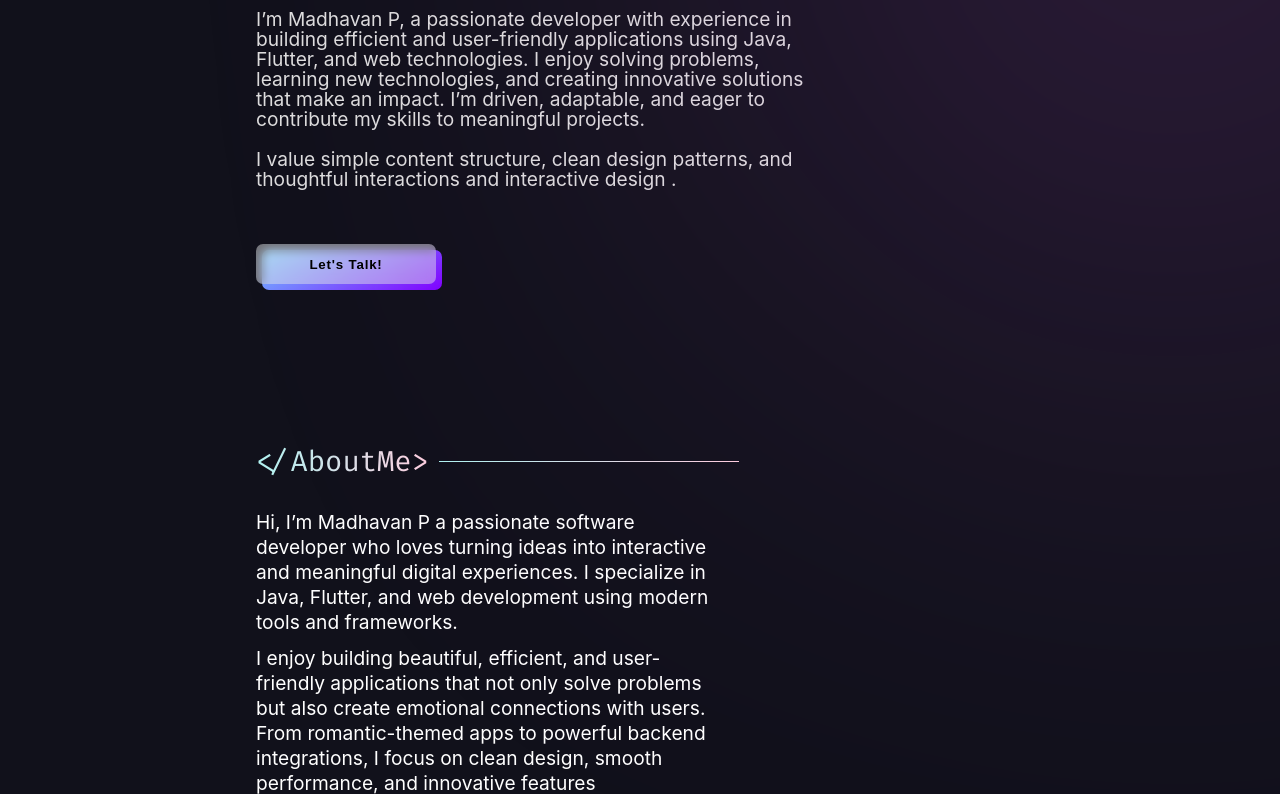
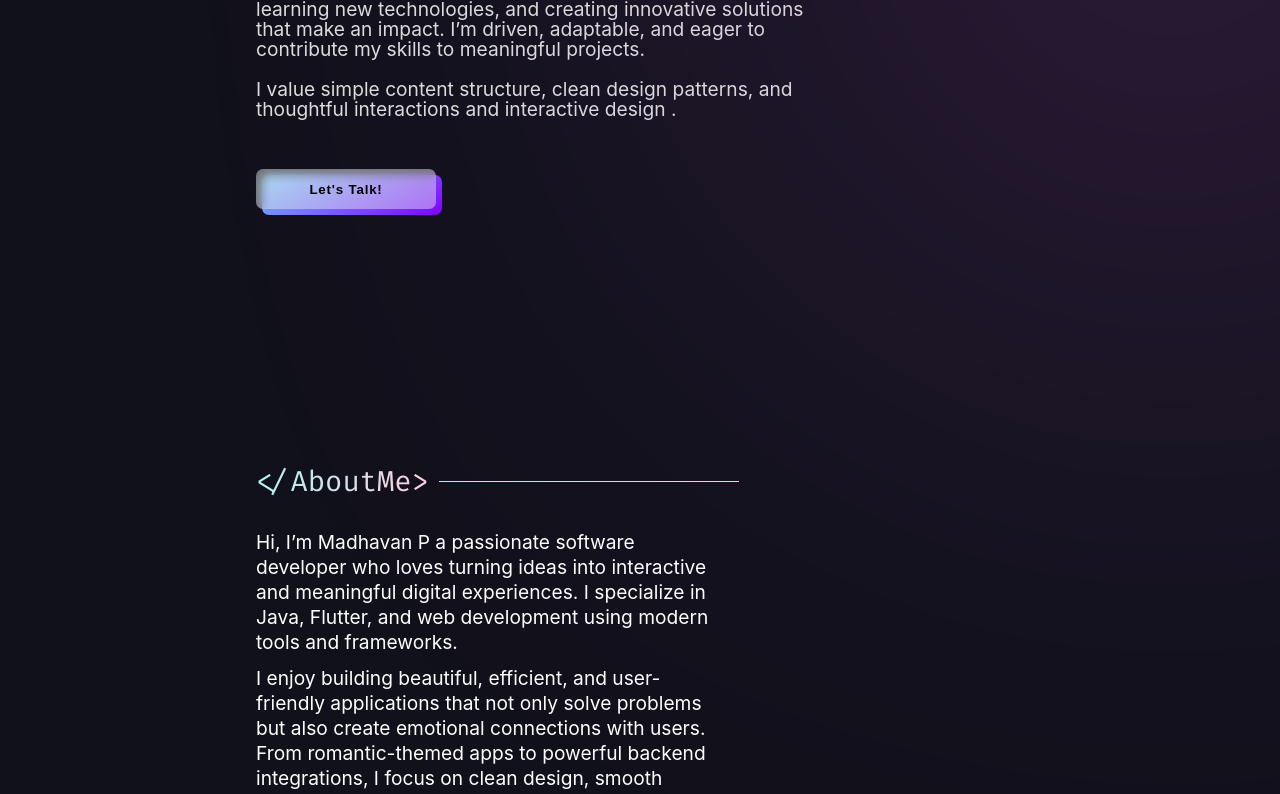
Before and after one commit to Madhavan56/Portfolio, a plain HTML site: page index.html in a window 1280 px wide. Shown: the part 538-1332 px from the top of the page. Drawn offline with nearby package versions, Linux system fonts and the light colour scheme; files whose address does not match are found by name; a web font is replaced by a local one.

Commit message:
Update index.html

```diff
--- a/index.html
+++ b/index.html
@@ -71,7 +71,7 @@ What are you doing here?! you sneaky developer...
   <!-- aos cdn -->
   <link rel="stylesheet" href="https://unpkg.com/aos@next/dist/aos.css" />
   <!-- stylesheet -->
-  <link rel="stylesheet" href="style.css" />
+  <link rel="stylesheet" href="formatted.css" />
   <!-- google fonts-->
   <link rel="stylesheet"
     href="https://fonts.googleapis.com/css2?family=Passions+Conflict&family=Orbitron&family=Fira+Code&family=Six+Caps" />
```
